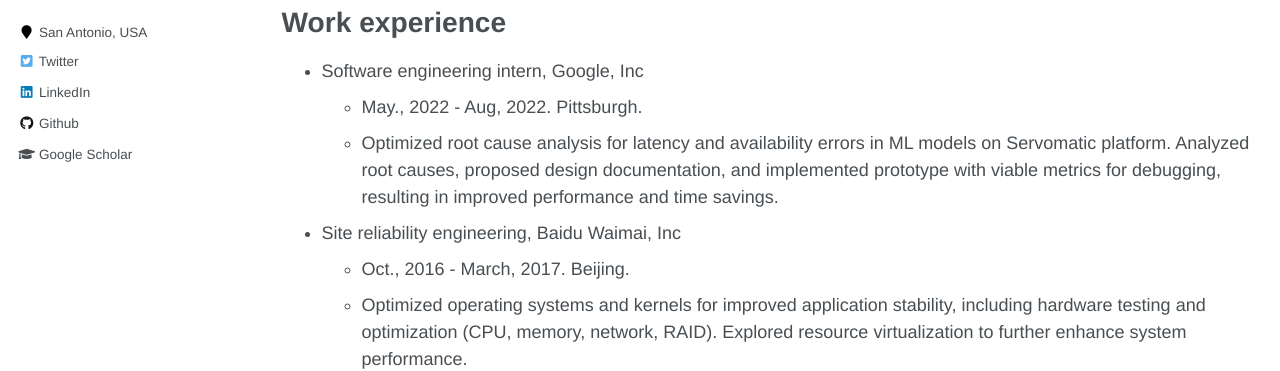
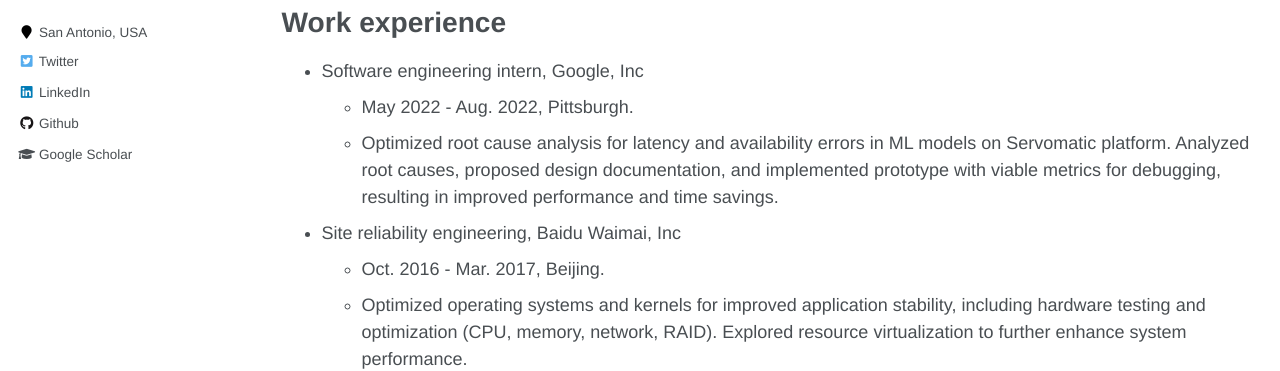
Before and after one commit to pengkang12/pengkang12.github.io, a Jekyll site: the page built from _pages/cv.md, in a window 1280 px wide and 900 px high. Shown: the part 331-702 px from the top of the window. Built offline with Jekyll 4.4.1, drawn with Linux system fonts in a browser that asks for light colours.

Commit message:
Update cv.md

```diff
--- a/_pages/cv.md
+++ b/_pages/cv.md
@@ -19,11 +19,11 @@ Education
 Work experience
 ======
 * Software engineering intern, Google, Inc
-  * May., 2022 - Aug, 2022. Pittsburgh.
+  * May 2022 - Aug. 2022, Pittsburgh.
   * Optimized root cause analysis for latency and availability errors in ML models on Servomatic platform. Analyzed root causes, proposed design documentation, and implemented prototype with viable metrics for debugging, resulting in improved performance and time savings.
 
 * Site reliability engineering, Baidu Waimai, Inc
-  * Oct., 2016 - March, 2017. Beijing.
+  * Oct. 2016 - Mar. 2017, Beijing.
   * Optimized operating systems and kernels for improved application stability, including hardware testing and optimization (CPU, memory, network, RAID). Explored resource virtualization to further enhance system performance.
 
 Skills
```
